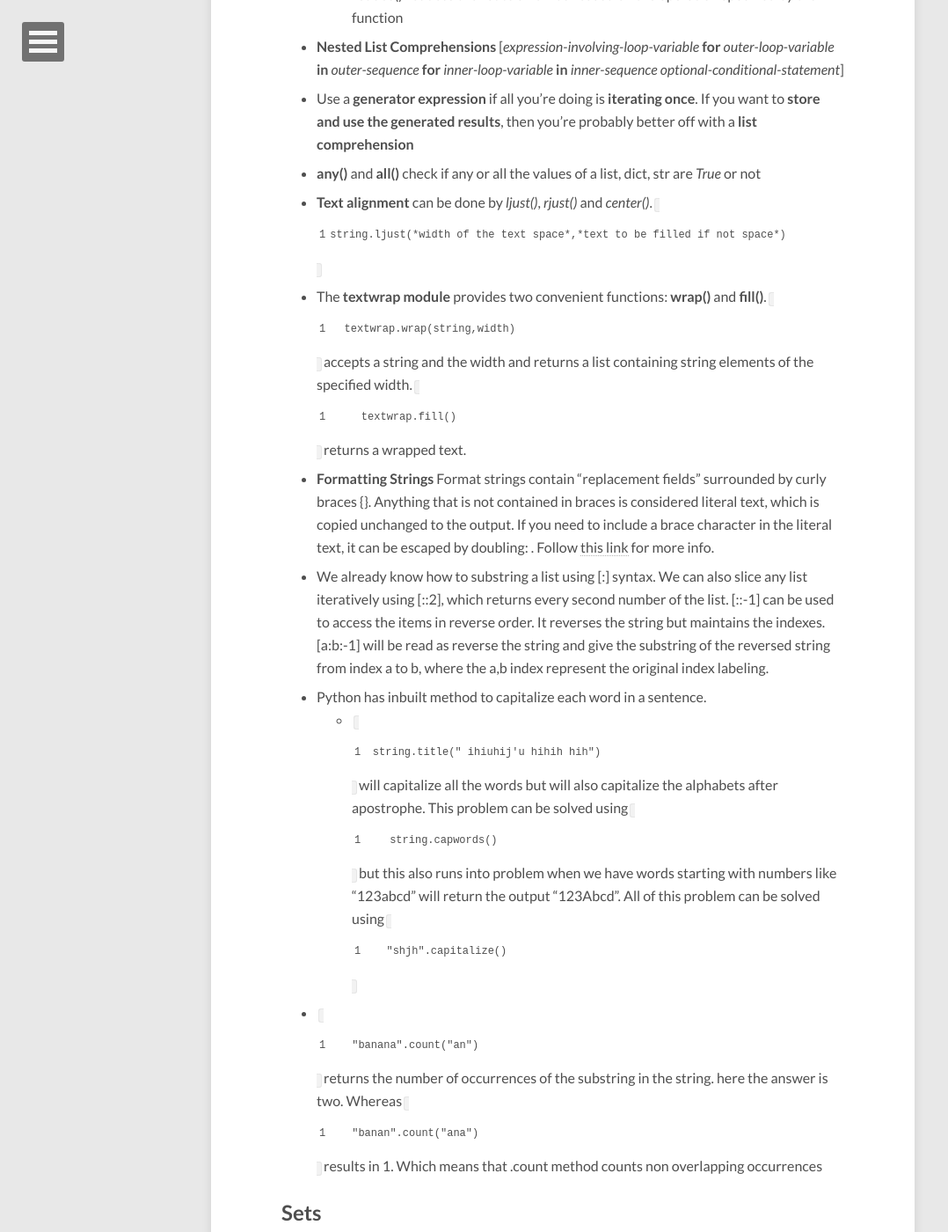
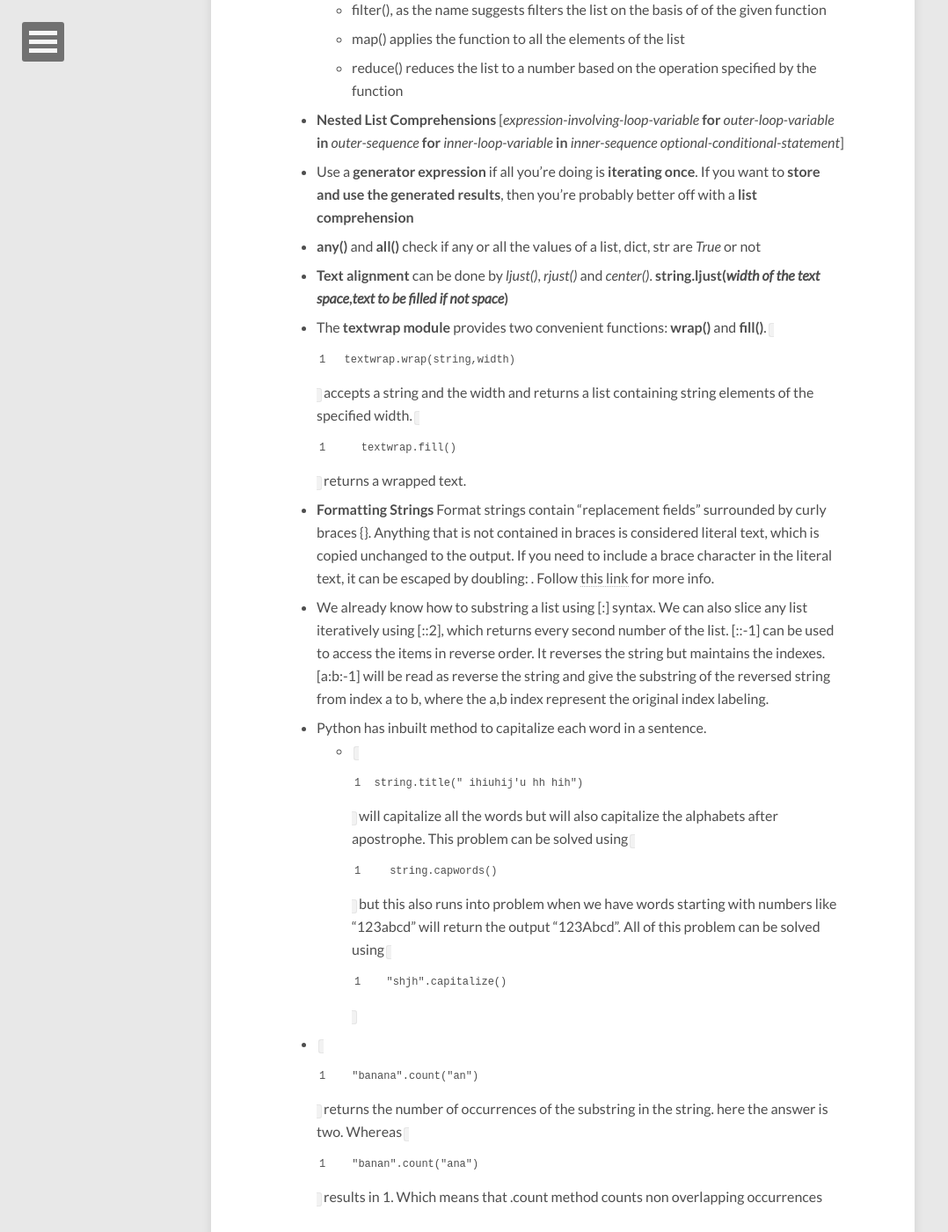
Before and after one commit to enigmanshu/Portfolio, a Jekyll site: the page built from _posts/2016-05-25-Python-HandBook.md, in a window 1280 px wide and 1400 px high, scrolled down 1864 px. Shown: the whole window at 88% size, without its empty margins (0-1078 px from the left). Built offline with Jekyll 4.4.1, drawn with Linux system fonts in a browser that asks for light colours; nearby versions of some CDN libraries; comment, search, counter and statistics services are not loaded.

Commit message:
fixed all codes which would cause any viewport trouble

````diff
--- a/_posts/2016-05-25-Python-HandBook.md
+++ b/_posts/2016-05-25-Python-HandBook.md
@@ -18,7 +18,12 @@
 Coordinates = [(x,y,z) for x in xrange(n) for y in xrange(n) for z in xrange(n) if (x+y+z) !=n]
 ```
 
-* A **list within a list** can be generated by just appending the form of output you want. For example: `students.append([name,grade])``
+* A **list within a list** can be generated by just appending the form of output you want. For example:
+
+```
+students.append([name,grade])
+```
+
 * With **sets** you can operate on them just like mathematical sets performing unions, intersections and differences.
 * **Lambdas** are functions defined on fly. They are one line expressions.
 
@@ -31,7 +36,13 @@
 `Map(float, ls)` – makes all  elements of the list as float
 `map(lambda x,y,z:x+y-z, a,b,c)` will apply the lambda function to all the lists a,b,c as the function accepts three parameters.
 * You can access the elements in a nested list as 2D or nD array simply by specifying the element as `ls[1][2]`
-* `b = [a[n][1] for n in xrange(3) if a[n][1] >60]` This type of `for` only works for conditional statements or nothing. This isn't like regular for loop. This is an example of **LIST COMPREHENSION**, which follow a syntax of [*expression-involving-loop-variable* **for** *loop-variable* **in** *sequence*]
+*
+
+```
+b = [a[n][1] for n in xrange(3) if a[n][1] >60]
+```
+
+ This type of `for` only works for conditional statements or nothing. This isn't like regular for loop. This is an example of **LIST COMPREHENSION**, which follow a syntax of [*expression-involving-loop-variable* **for** *loop-variable* **in** *sequence*]
 * **filter(), map() and reduce()** are commonly used with lambda operator. These functions have accept parameters in the format **(func, list)**. This applies the function iteratively to all the elements of the list.
   * filter(), as the name suggests filters the list on the basis of of the given function
   * map() applies the function to all the elements of the list
@@ -39,12 +50,12 @@
 * **Nested List Comprehensions** [*expression-involving-loop-variable* **for** *outer-loop-variable* **in** *outer-sequence* **for** *inner-loop-variable* **in** *inner-sequence* *optional-conditional-statement*]
 * Use a **generator expression** if all you're doing is **iterating once**. If you want to **store and use the generated results**, then you're probably better off with a **list comprehension**
 * **any()** and **all()** check if any or all the values of a list, dict, str are *True* or not
-* **Text alignment** can be done by *ljust()*, *rjust()* and *center()*. `string.ljust(*width of the text space*,*text to be filled if not space*)`
+* **Text alignment** can be done by *ljust()*, *rjust()* and *center()*. **string.ljust(*width of the text space*,*text to be filled if not space*)**
 * The **textwrap module** provides two convenient functions: **wrap()** and **fill()**. `textwrap.wrap(string,width)` accepts a string and the width and returns a list containing string elements of the specified width. `textwrap.fill()` returns a wrapped text.
 * **Formatting Strings** Format strings contain “replacement fields” surrounded by curly braces {}. Anything that is not contained in braces is considered literal text, which is copied unchanged to the output. If you need to include a brace character in the literal text, it can be escaped by doubling: {{ and }}. Follow [this link](http://stackoverflow.com/questions/10411085/converting-integer-to-binary-in-python) for more info.
 * We already know how to substring a list using [:] syntax. We can also slice any list iteratively using [::2], which returns every second number of the list. [::-1] can be used to access the items in reverse order. It reverses the string but maintains the indexes. [a:b:-1] will be read as reverse the string and give the substring of the reversed string from index a to b, where the a,b index represent the original index labeling.
 * Python has inbuilt method to capitalize each word in a sentence.
-    * `string.title(" ihiuhij'u hihih hih")` will capitalize all the words but will also capitalize the alphabets after apostrophe. This problem can be solved using `string.capwords()` but this also runs into problem when we have words starting with numbers like "123abcd" will return the output "123Abcd". All of this problem can be solved using `"shjh".capitalize()`
+    * `string.title(" ihiuhij'u hh hih")` will capitalize all the words but will also capitalize the alphabets after apostrophe. This problem can be solved using `string.capwords()` but this also runs into problem when we have words starting with numbers like "123abcd" will return the output "123Abcd". All of this problem can be solved using `"shjh".capitalize()`
 * `"banana".count("an")` returns the number of occurrences of the substring in the string. here the answer is two. Whereas `"banan".count("ana")` results in 1. Which means that .count method counts non overlapping occurrences
 
 ## Sets
````
